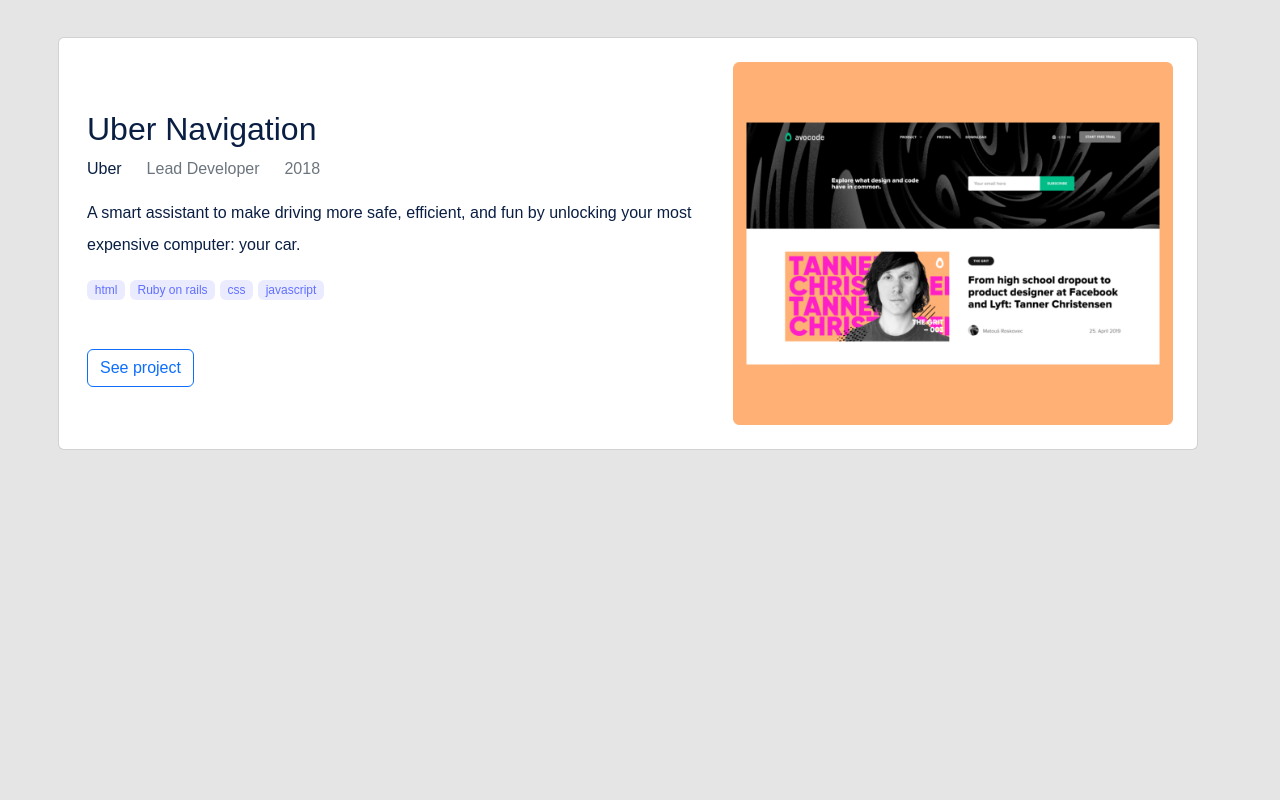
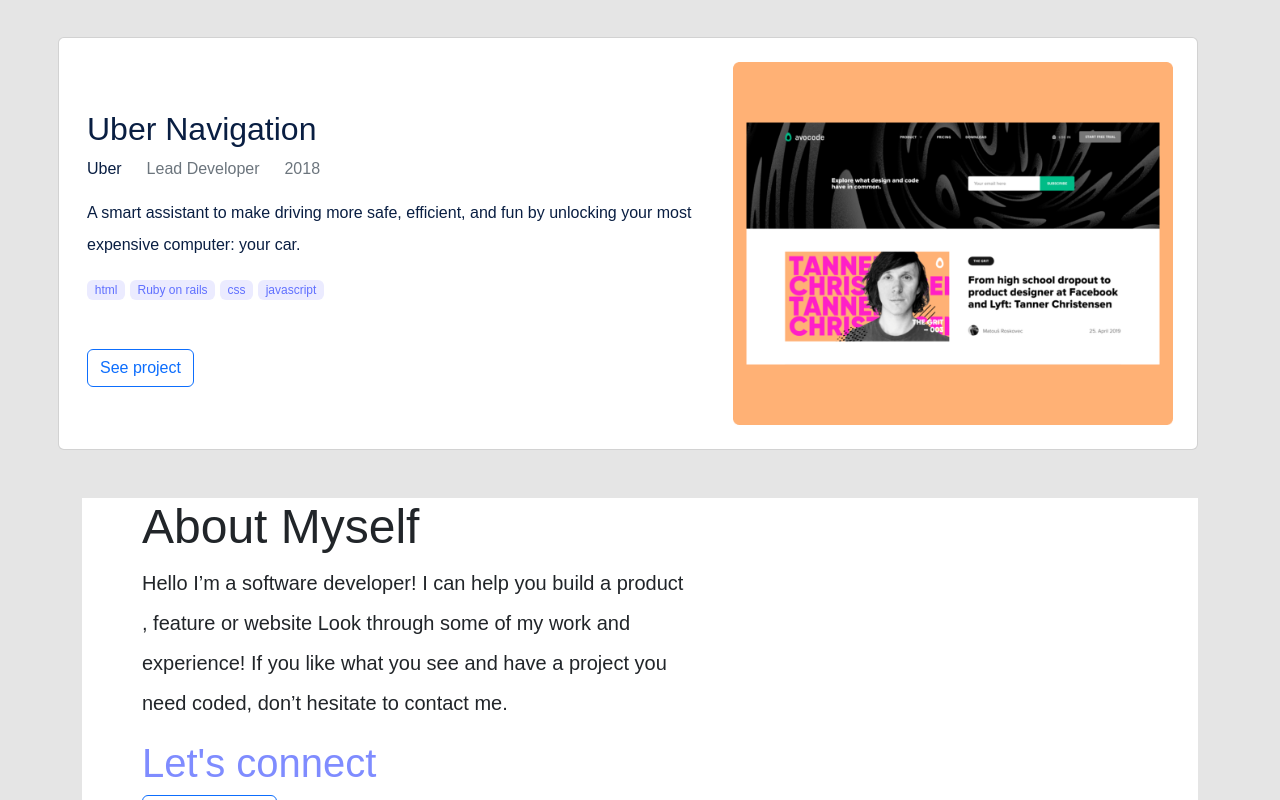
Before and after one commit to SiveMdluli/Bootstrap-Portfolio, a website: page index.html in a window 1280 px wide. Shown: the part 2000-2800 px from the top of the page. Before the commit the page ends 2450 px from the top, so only its background shows below. Drawn offline with nearby package versions, Linux system fonts and the light colour scheme.

Commit message:
Add about section, finish it later

```diff
--- a/index.html
+++ b/index.html
@@ -23,19 +23,18 @@
     </header>
 
     <!-- Headline Section -->
-    <section id="" class="intro-section py-5 rounded-">
-        <div class="primary-overlay text-white">
+    <section id="" class="intro-section py-5 container-fluid">
             <div class="container">
               <div class="row">
                 <div class="col-lg-8 text-center">
-                  <h1 class="display-2 mt-5 pt-5  font-weight-bold">I'm Alexandra. <br> Glad to see you!</h1>
+                  <h1 class="display-2 mt-5 pt-5 ">I'm Alexandra. <br> Glad to see you!</h1>
                   <p class="lead header-text">
                     I am a software developer. I can help build a product, feature or website.
                     Look through some of my work and experience! If you like what you see,
                     and have a project you need coded, don't hesitate to contact me.
                   </p>
 
-                  <h4 class="display-4 connect">
+                  <h4 class="display-6 connect">
                     Let's connect
                   </h4>
 
@@ -73,7 +72,6 @@
                 </div>
               </div>
             </div>
-          </div>
     </section>
     <!-- Work Section -->
     <section class="row work-section gap-3">
@@ -209,7 +207,34 @@
     </section>
 
     <!-- About Section -->
-    <section class="about-section">
+    <section class="about-section bg-white mt-5 mb-3 gap-3" >
+        <div class="container">
+            <!-- text, icons and button -->
+            <div class="col-md-6  mx-5">
+
+                <h2 class="display-5">
+                    About Myself
+                </h2>
+
+                <p class="lead lh-lg">
+                    Hello I’m a software developer! I can help you build a product ,
+                     feature or website Look through some of my work and experience!
+                     If you like what you see and have a project you need coded,
+                      don’t hesitate to contact me.
+                </p>
+
+                <h4 class="display-6 connect">
+                    Let's connect
+                </h4>
+
+                <button type="button" class="btn btn-outline-primary">Get my resume</button>
+
+            </div>
+            <!-- languages, skull and frameworks -->
+            <div class="col-md-6">
+
+            </div>
+        </div>
 
     </section>
 
--- a/style.css
+++ b/style.css
@@ -50,3 +50,7 @@
 .icons li a {
   color: #000;
 }
+
+.about-section {
+
+}
```
